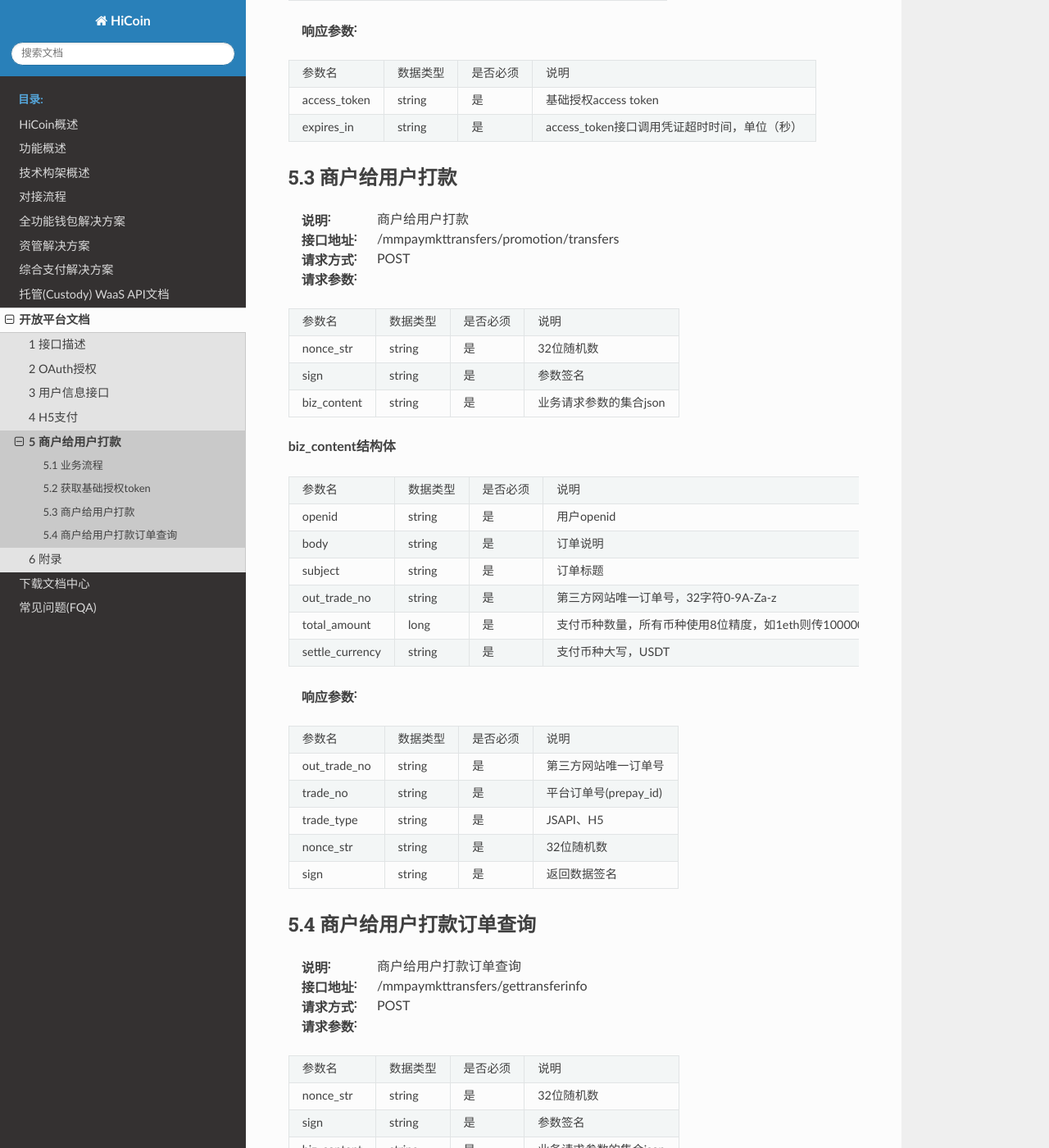
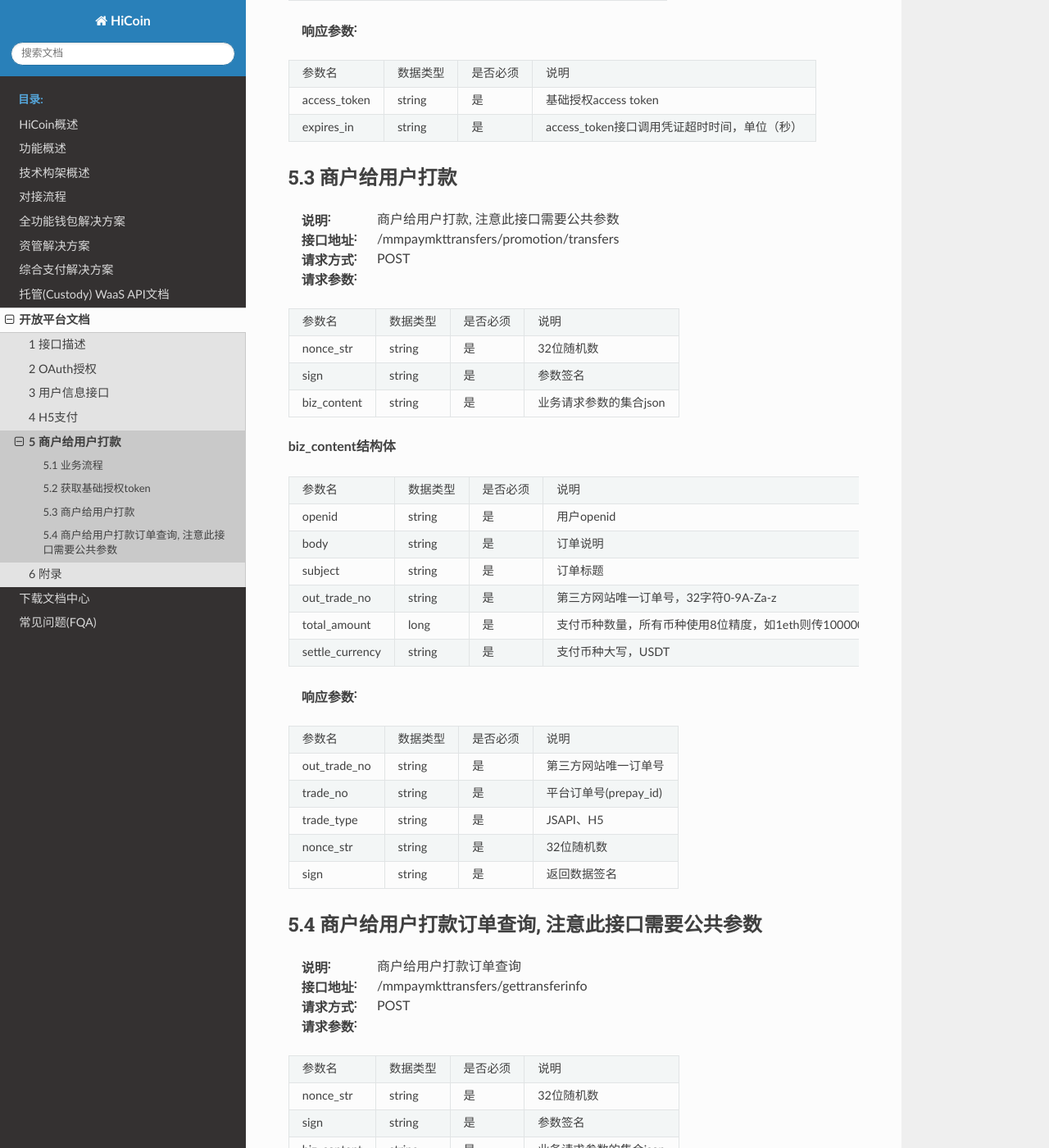
Before and after one commit to HiCoinCom/hicoindocs, a Sphinx documentation site: the page built from source/API-Open/openapi_merchant_payment.rst, in a window 1280 px wide and 1400 px high, scrolled down 850 px. Shown: the whole window at 82% size. Built offline with Sphinx 7.4.7 and the Read the Docs theme 2.0.0, drawn with Linux system fonts in a browser that asks for light colours.

Commit message:
Update openapi_merchant_payment.rst

```diff
--- a/source/API-Open/openapi_merchant_payment.rst
+++ b/source/API-Open/openapi_merchant_payment.rst
@@ -44,7 +44,7 @@ expires_in            string     是         access_token接口调用凭证超
 5.3 商户给用户打款
 --------------------------
 
-:说明: 商户给用户打款
+:说明: 商户给用户打款, 注意此接口需要公共参数
 :接口地址: /mmpaymkttransfers/promotion/transfers
 :请求方式: POST
 :请求参数:
@@ -83,7 +83,7 @@ sign                  string     是         返回数据签名
 ===================== ========== ========== =================================================
 
 
-5.4 商户给用户打款订单查询
+5.4 商户给用户打款订单查询, 注意此接口需要公共参数
 --------------------------
 
 :说明: 商户给用户打款订单查询
```
